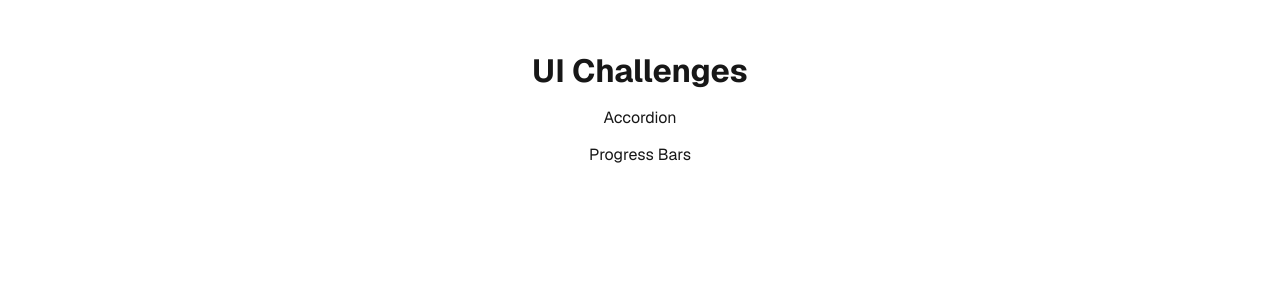
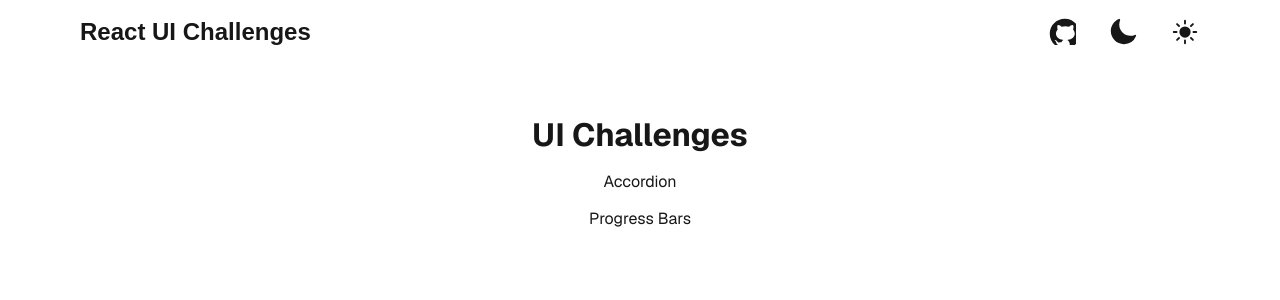
Before and after one commit to thekrprince/react-ui-challenges, a Next.js app: page / in a window 1280 px wide. Shown: the top 300 px of the page. Built offline with nearby package versions, Linux system fonts and the light colour scheme.

Commit message:
header created

```diff
--- /dev/null
+++ b/src/app/header.jsx
@@ -0,0 +1,55 @@
+"use client";
+import styles from "./header.module.css";
+
+const Header = () => {
+  return (
+    <div className={styles.header}>
+      <div className={styles.leftSide}>
+        <div className={styles.headerText}>
+          <span>React UI Challenges</span>
+        </div>
+      </div>
+      <div className={styles.rightSide}>
+        <div>
+          <svg
+            xmlns="http://www.w3.org/2000/svg"
+            viewBox="0 0 24 24"
+            fill="currentColor"
+            width="30"
+            height="30"
+          >
+            <path
+              fillRule="evenodd"
+              d="M15,3C8.373,3,3,8.373,3,15c0,5.623,3.872,10.328,9.092,11.63C12.036,26.468,12,26.28,12,26.047v-2.051 c-0.487,0-1.303,0-1.508,0c-0.821,0-1.551-0.353-1.905-1.009c-0.393-0.729-0.461-1.844-1.435-2.526 c-0.289-0.227-0.069-0.486,0.264-0.451c0.615,0.174,1.125,0.596,1.605,1.222c0.478,0.627,0.703,0.769,1.596,0.769 c0.433,0,1.081-0.025,1.691-0.121c0.328-0.833,0.895-1.6,1.588-1.962c-3.996-0.411-5.903-2.399-5.903-5.098 c0-1.162,0.495-2.286,1.336-3.233C9.053,10.647,8.706,8.73,9.435,8c1.798,0,2.885,1.166,3.146,1.481C13.477,9.174,14.461,9,15.495,9 c1.036,0,2.024,0.174,2.922,0.483C18.675,9.17,19.763,8,21.565,8c0.732,0.731,0.381,2.656,0.102,3.594 c0.836,0.945,1.328,2.066,1.328,3.226c0,2.697-1.904,4.684-5.894,5.097C18.199,20.49,19,22.1,19,23.313v2.734 c0,0.104-0.023,0.179-0.035,0.268C23.641,24.676,27,20.236,27,15C27,8.373,21.627,3,15,3z"
+              clipRule="evenodd"
+            ></path>
+          </svg>
+        </div>
+        <svg
+          xmlns="http://www.w3.org/2000/svg"
+          viewBox="0 0 24 24"
+          fill="currentColor"
+          height="30"
+          width="30"
+        >
+          <path
+            fillRule="evenodd"
+            d="M9.528 1.718a.75.75 0 0 1 .162.819A8.97 8.97 0 0 0 9 6a9 9 0 0 0 9 9 8.97 8.97 0 0 0 3.463-.69.75.75 0 0 1 .981.98 10.503 10.503 0 0 1-9.694 6.46c-5.799 0-10.5-4.7-10.5-10.5 0-4.368 2.667-8.112 6.46-9.694a.75.75 0 0 1 .818.162Z"
+            clipRule="evenodd"
+          />
+        </svg>
+        <svg
+          xmlns="http://www.w3.org/2000/svg"
+          viewBox="0 0 24 24"
+          fill="currentColor"
+          height="30"
+          width="30"
+        >
+          <path d="M12 2.25a.75.75 0 0 1 .75.75v2.25a.75.75 0 0 1-1.5 0V3a.75.75 0 0 1 .75-.75ZM7.5 12a4.5 4.5 0 1 1 9 0 4.5 4.5 0 0 1-9 0ZM18.894 6.166a.75.75 0 0 0-1.06-1.06l-1.591 1.59a.75.75 0 1 0 1.06 1.061l1.591-1.59ZM21.75 12a.75.75 0 0 1-.75.75h-2.25a.75.75 0 0 1 0-1.5H21a.75.75 0 0 1 .75.75ZM17.834 18.894a.75.75 0 0 0 1.06-1.06l-1.59-1.591a.75.75 0 1 0-1.061 1.06l1.59 1.591ZM12 18a.75.75 0 0 1 .75.75V21a.75.75 0 0 1-1.5 0v-2.25A.75.75 0 0 1 12 18ZM7.758 17.303a.75.75 0 0 0-1.061-1.06l-1.591 1.59a.75.75 0 0 0 1.06 1.061l1.591-1.59ZM6 12a.75.75 0 0 1-.75.75H3a.75.75 0 0 1 0-1.5h2.25A.75.75 0 0 1 6 12ZM6.697 7.757a.75.75 0 0 0 1.06-1.06l-1.59-1.591a.75.75 0 0 0-1.061 1.06l1.59 1.591Z" />
+        </svg>
+      </div>
+    </div>
+  );
+};
+
+export default Header;
--- /dev/null
+++ b/src/app/header.module.css
@@ -0,0 +1,23 @@
+.header {
+  height: 2rem;
+  display: flex;
+  justify-content: space-between;
+  align-items: center;
+  padding: 2rem 5rem;
+}
+
+.headerText {
+  font-size: 24px;
+  font-weight: bold;
+}
+
+.headerText:hover {
+  opacity: 90%;
+  cursor: pointer;
+}
+
+.rightSide {
+  display: flex;
+  align-items: center;
+  gap: 2rem;
+}
--- a/src/app/layout.js
+++ b/src/app/layout.js
@@ -1,5 +1,7 @@
 import { Geist, Geist_Mono } from "next/font/google";
+// import Header from "./header";
 import "./globals.css";
+import Header from "./header";
 
 const geistSans = Geist({
   variable: "--font-geist-sans",
@@ -20,6 +22,7 @@
   return (
     <html lang="en">
       <body className={`${geistSans.variable} ${geistMono.variable}`}>
+        <Header />
         {children}
       </body>
     </html>
```
